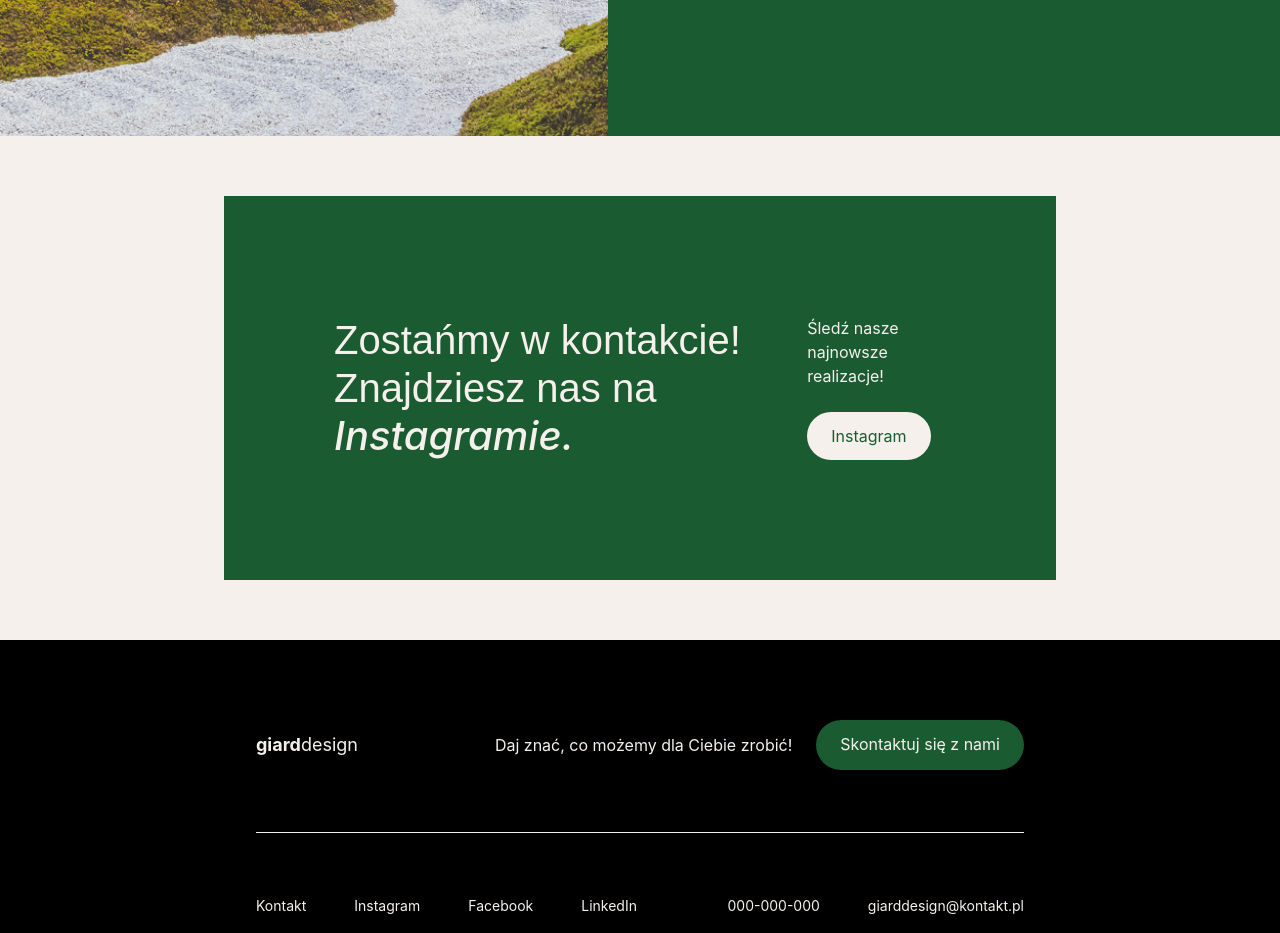
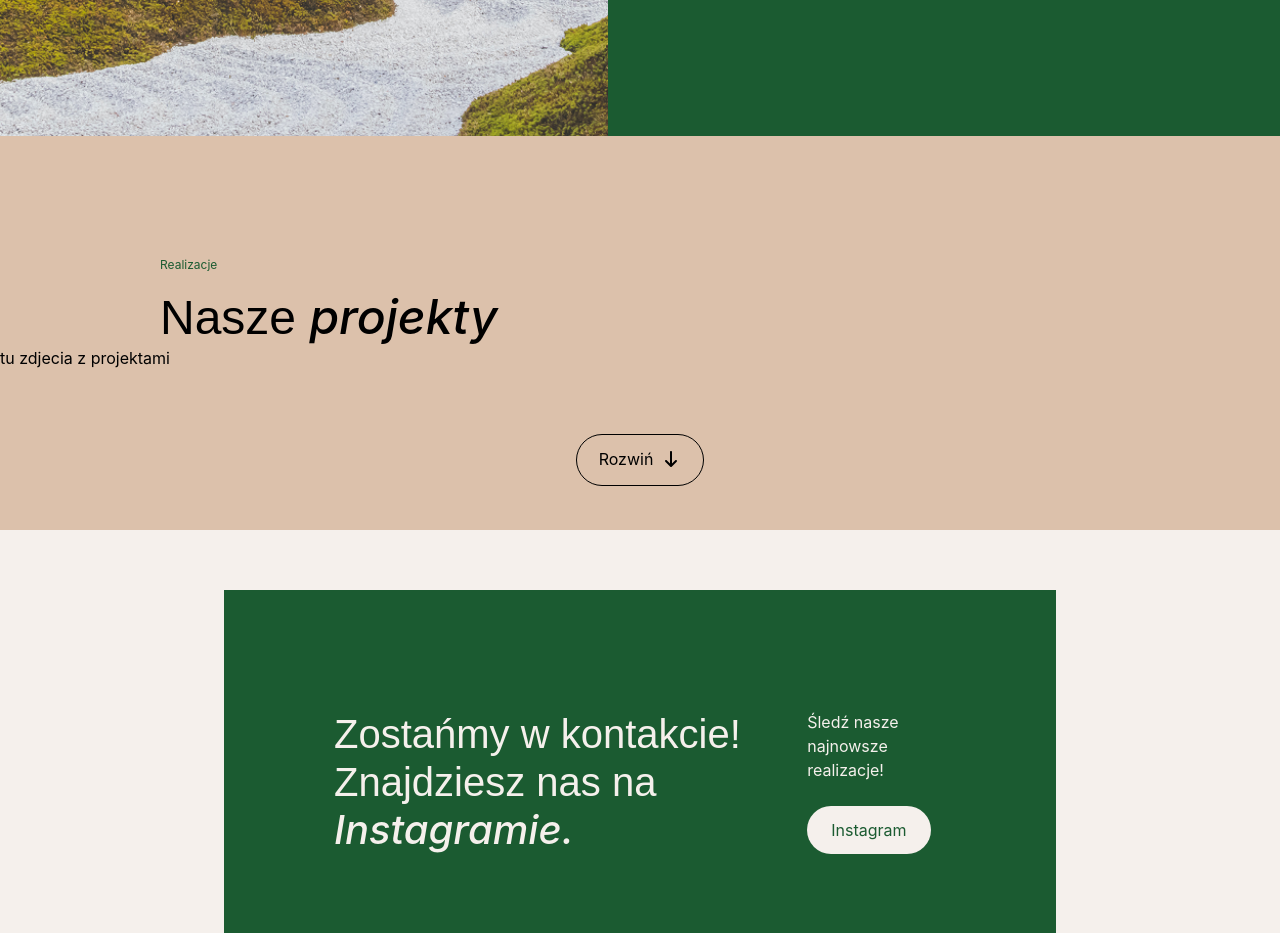
Before and after one commit to Barbedi/z_rekrutacyjne, a React (Vite) app: page / in a window 1280 px wide. Shown: the part 2380-3313 px from the top of the page. Built offline with nearby package versions, Linux system fonts and the light colour scheme.

Commit message:
Add Projects section

```diff
--- a/src/App.tsx
+++ b/src/App.tsx
@@ -4,6 +4,7 @@ import Offer from "./components/Offer";
 import About from "./components/About";
 import Contact from "./components/Contact";
 import Footer from "./components/Footer";
+import Projects from "./components/Projects";
 const App = () => {
   return (
     <>
@@ -11,6 +12,7 @@ const App = () => {
       <Hero />
       <Offer />
       <About />
+      <Projects />
       <Contact />
       <Footer />
     </>
--- a/src/components/Hero.tsx
+++ b/src/components/Hero.tsx
@@ -28,7 +28,7 @@ const Hero = () => {
             <button className="bg-transparent group border-2 border-[#1B5B31] text-[#1B5B31] font-inter font-normal px-6 pt-3 pb-3.5 rounded-[200px] hover:shadow-xl shadow-[#1B5B31] transition-colors duration-300 cursor-pointer flex items-center gap-2">
               Zobacz nasze realizacje
               <FontAwesomeIcon
-                className="group-hover:translate-y-1 transition-transform duration-300"
+                className="group-hover:animate-bounce transition-transform duration-300"
                 icon={faArrowDown}
               />
             </button>
--- /dev/null
+++ b/src/components/Projects.tsx
@@ -0,0 +1,36 @@
+import { FontAwesomeIcon } from "@fortawesome/react-fontawesome";
+import { faArrowDown } from "@fortawesome/free-solid-svg-icons";
+
+const Projects = () => {
+  return (
+    <section
+      id="projects"
+      className="bg-[#DCC1AB] relative grid grid-cols-12 items-center gap-16 pt-30 pb-11"
+    >
+      <div className="gap-24- flex flex-col  col-span-12 items-start ">
+        <div className="gap-4 flex flex-col  col-span-12 items-start pl-40">
+          <span className="text-[#1B5B31] font-inter font-normal text-xs leading-[150%]">
+            Realizacje
+          </span>
+          <h1 className="text-5xl font-montserrat font-medium leading-[115%] text-black">
+            Nasze {""}
+            <span className="font-inter font-medium italic text-5xl">
+              projekty
+            </span>
+          </h1>
+        </div>
+        <div className="flex flex-col col-span-12 items-start ">
+          tu zdjecia z projektami
+        </div>
+      </div>
+      <div className="flex flex-col col-span-12  items-center ">
+        <button className="bg-transparent text-black border border-black px-5.5 pt-3 pb-3.5 rounded-[200px] hover:bg-white/50 transition-colors duration-300 cursor-pointer ">
+          Rozwiń
+          <FontAwesomeIcon className="ml-2" icon={faArrowDown} />
+        </button>
+      </div>
+    </section>
+  );
+};
+
+export default Projects;
```
